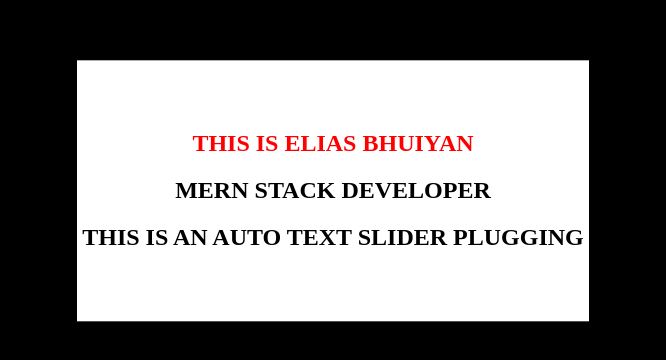
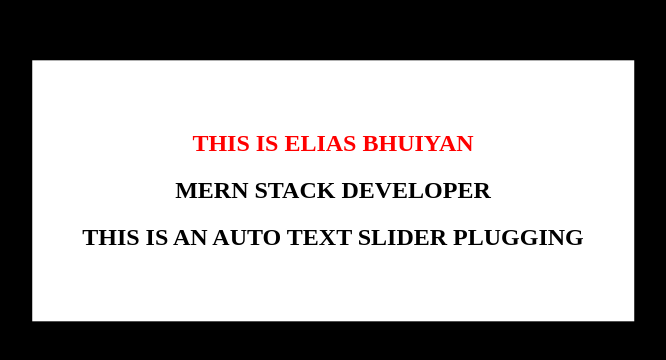
Before and after one commit to eliasbhuiyan/Text-Slide, a plain HTML site: page index.html in a window 1280 px wide. Shown: the part 120-480 px from the top of the page, without its empty margins (307-973 px from the left). Drawn offline with Linux system fonts and the light colour scheme.

Commit message:
Update index.html

```diff
--- a/index.html
+++ b/index.html
@@ -12,8 +12,7 @@
         .main{
             background: white;
             text-align: center;
-            padding: 50px 0;
-            width: 40%;
+            padding: 50px;
             position: absolute;
             top: 50px;
             left: 50%;
```
